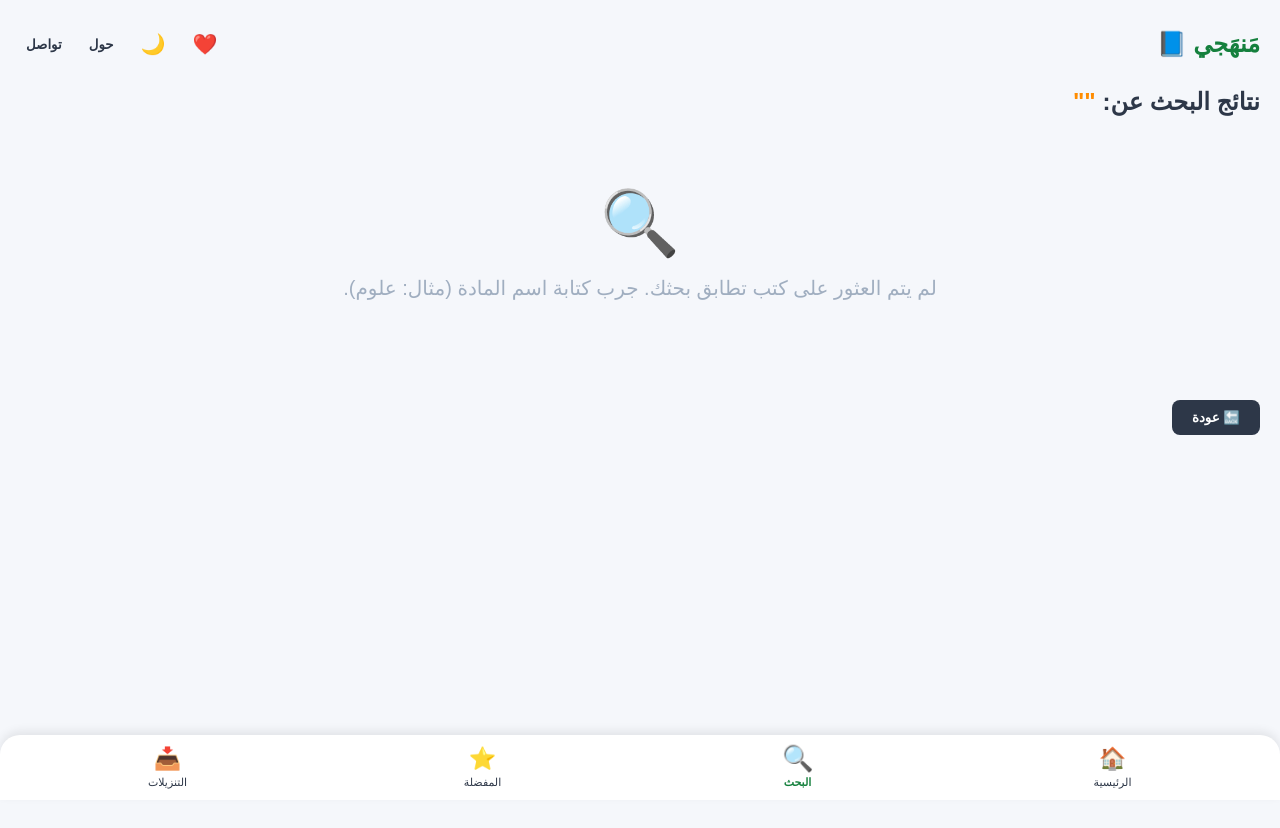
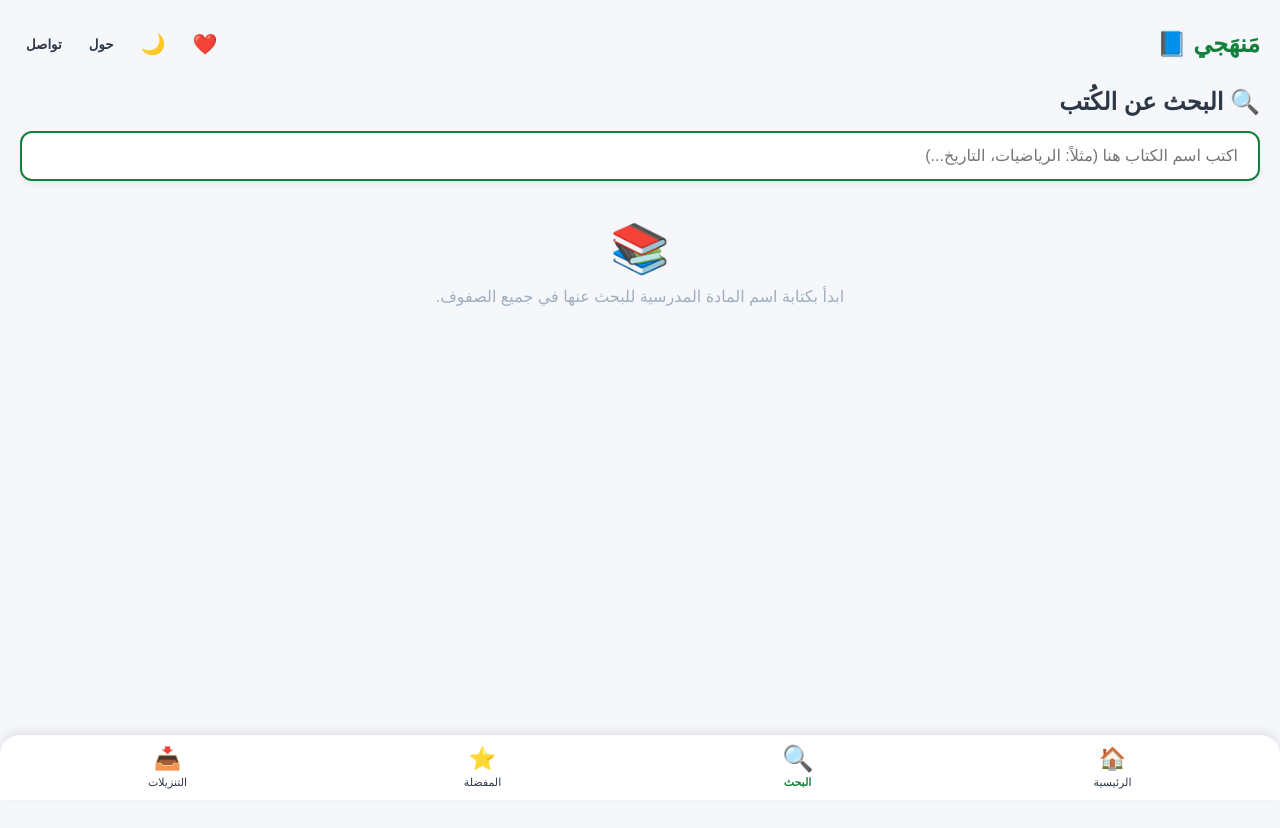
Before and after one commit to rabeethwabah-boop/manhaji-app, a React (Vite) app: page /search in a window 1280 px wide. Shown: the top 828 px of the page. Built offline with nearby package versions, Linux system fonts and the light colour scheme.

Commit message:
إصلاح عطل البحث، إزالة الزر العائم، وحل مشكلة قارئ الأوفلاين والتكبير

```diff
--- a/src/pages/Books.jsx
+++ b/src/pages/Books.jsx
@@ -1,15 +1,13 @@
 // src/pages/Books.jsx
 import React from 'react';
-import { useParams, useNavigate } from 'react-router-dom';
+import { useParams } from 'react-router-dom';
 import booksData from '../booksData_Complete.json';
 import { sortBooksBySubject } from '../utils/helpers';
 import BookCard from '../components/BookCard';
 
 const Books = () => {
   const { stage, grade } = useParams();
-  const navigate = useNavigate();
 
-  // 🛡️ دالة محمية لجلب الكتب بأمان تام ضد انهيار الشاشة البيضاء
   const getAvailableBooks = () => {
     try {
       const books = booksData[stage]?.[grade];
@@ -24,7 +22,7 @@ const Books = () => {
   const availableBooks = getAvailableBooks();
 
   return (
-    <div style={{ paddingBottom: '80px', position: 'relative' }}>
+    <div style={{ paddingBottom: '30px', position: 'relative' }}>
       <h2 style={{ marginBottom: '20px', color: 'var(--text-darkGray)', transition: 'color 0.3s' }}>
         كتب {grade} ({stage}):
       </h2>
@@ -38,34 +36,6 @@ const Books = () => {
           ))}
         </div>
       )}
-
-      {/* 🚀 الزر العائم (المنبثق) في الجهة اليمنى */}
-      <button
-        onClick={() => navigate(`/stage/${stage}`)}
-        style={{
-          position: 'fixed',
-          bottom: '30px',
-          right: '30px', /* 👈 نقلناه لليمين كما طلبت */
-          zIndex: 1000,
-          padding: '12px 25px',
-          backgroundColor: 'var(--text-darkGray)',
-          color: 'var(--bg-white)',
-          border: 'none',
-          borderRadius: '30px',
-          cursor: 'pointer',
-          fontWeight: 'bold',
-          fontSize: '16px',
-          boxShadow: '0 10px 20px rgba(0,0,0,0.2)',
-          display: 'flex',
-          alignItems: 'center',
-          gap: '8px',
-          transition: 'background-color 0.3s, color 0.3s, transform 0.2s'
-        }}
-        onMouseEnter={(e) => e.currentTarget.style.transform = 'scale(1.05)'}
-        onMouseLeave={(e) => e.currentTarget.style.transform = 'scale(1)'}
-      >
-        <span>🔙</span> عودة للصفوف
-      </button>
     </div>
   );
 };
--- a/src/pages/Downloads.jsx
+++ b/src/pages/Downloads.jsx
@@ -8,7 +8,6 @@ const Downloads = () => {
   const navigate = useNavigate();
 
   useEffect(() => {
-    // جلب قائمة الكتب المحملة من الذاكرة المحلية
     const saved = JSON.parse(localStorage.getItem('manhaji_downloads') || '[]');
     setDownloadedBooks(saved);
   }, []);
@@ -17,7 +16,6 @@ const Downloads = () => {
     const confirmDelete = window.confirm("هل أنت متأكد أنك تريد حذف هذا الكتاب من جهازك لتوفير المساحة؟");
     if (!confirmDelete) return;
 
-    // 1. حذف الكتاب (PDF) من الذاكرة المخفية (Cache)
     const downloadUrl = `https://drive.google.com/uc?export=download&id=${bookId}`;
     try {
       const cache = await caches.open('manhaji-v1');
@@ -26,10 +24,16 @@ const Downloads = () => {
       console.error("خطأ في حذف الكاش", e);
     }
 
-    // 2. حذفه من القائمة المعروضة
     const updatedBooks = downloadedBooks.filter(b => b.id !== bookId);
     localStorage.setItem('manhaji_downloads', JSON.stringify(updatedBooks));
     setDownloadedBooks(updatedBooks);
+  };
+
+  // دالة فتح ملف الأوفلاين عبر الاستدعاء المباشر للنظام لتجنب انهيار الـ Iframe والتحكم الكامل بالتكبير
+  const openOfflineBook = (bookId) => {
+    const downloadUrl = `https://drive.google.com/uc?export=download&id=${bookId}`;
+    // توجيه النظام لفتح الرابط المباشر للملف، مما يجعل الجوال يفتح قارئه الأصلي الحصين من غوغل أو أدوبي
+    window.open(downloadUrl, '_blank');
   };
 
   return (
@@ -56,20 +60,22 @@ const Downloads = () => {
       ) : (
         <div style={{ display: 'flex', flexDirection: 'column', gap: '15px' }}>
           {downloadedBooks.map(book => (
-            <div key={book.id} style={{ display: 'flex', backgroundColor: 'var(--bg-white)', padding: '12px', borderRadius: '16px', boxShadow: '0 4px 6px -1px rgba(0,0,0,0.05)', alignItems: 'center', gap: '15px', transition: 'transform 0.2s' }}>
+            <div key={book.id} style={{ display: 'flex', backgroundColor: 'var(--bg-white)', padding: '12px', borderRadius: '16px', boxShadow: '0 4px 6px -1px rgba(0,0,0,0.05)', alignItems: 'center', gap: '15px' }}>
               <img src={getBookCoverPath(book)} alt={cleanBookName(book.name)} style={{ width: '65px', height: '90px', objectFit: 'cover', borderRadius: '8px', boxShadow: '0 2px 4px rgba(0,0,0,0.1)' }} />
 
               <div style={{ flex: 1 }}>
                 <h4 style={{ margin: '0 0 8px 0', fontSize: '15px', color: 'var(--text-darkGray)', lineHeight: '1.4' }}>{cleanBookName(book.name)}</h4>
-                <button onClick={() => navigate(`/read/${book.id}`, { state: { bookName: book.name } })} style={{ padding: '6px 15px', backgroundColor: '#166534', color: 'white', border: 'none', borderRadius: '6px', fontSize: '12px', cursor: 'pointer', fontWeight: 'bold', display: 'flex', alignItems: 'center', gap: '5px' }}>
-                  <span>👁️</span> قراءة الأوفلاين
+                <button
+                  onClick={() => openOfflineBook(book.id)}
+                  style={{ padding: '8px 15px', backgroundColor: '#166534', color: 'white', border: 'none', borderRadius: '6px', fontSize: '12px', cursor: 'pointer', fontWeight: 'bold', display: 'flex', alignItems: 'center', gap: '5px' }}
+                >
+                  <span>📖</span> قراءة الأوفلاين (مُكبّر أصلي)
                 </button>
               </div>
 
               <button
                 onClick={() => handleDelete(book.id)}
-                style={{ width: '40px', height: '40px', backgroundColor: '#fee2e2', color: '#ef4444', border: 'none', borderRadius: '10px', cursor: 'pointer', display: 'flex', alignItems: 'center', justifyContent: 'center', fontSize: '18px', transition: 'background-color 0.2s' }}
-                title="حذف لتوفير المساحة"
+                style={{ width: '40px', height: '40px', backgroundColor: '#fee2e2', color: '#ef4444', border: 'none', borderRadius: '10px', cursor: 'pointer', display: 'flex', alignItems: 'center', justifyContent: 'center', fontSize: '18px' }}
               >
                 🗑️
               </button>
--- a/src/pages/Search.jsx
+++ b/src/pages/Search.jsx
@@ -1,64 +1,90 @@
 // src/pages/Search.jsx
-import React, { useState, useEffect } from 'react';
-import { useSearchParams, useNavigate } from 'react-router-dom';
-import { colors } from '../theme';
+import React, { useState } from 'react';
 import booksData from '../booksData_Complete.json';
 import BookCard from '../components/BookCard';
+import { cleanBookName } from '../utils/helpers';
 
 const Search = () => {
-  const [searchParams] = useSearchParams();
-  const query = searchParams.get('q') || ''; // التقاط كلمة البحث من الرابط
-  const navigate = useNavigate();
-  const [results, setResults] = useState([]);
+  const [searchQuery, setSearchQuery] = useState('');
 
-  useEffect(() => {
-    if (!query) {
-      setResults([]);
-      return;
-    }
+  const getFilteredBooks = () => {
+    if (!searchQuery.trim()) return [];
 
-    const allBooks = [];
-    const lowerQuery = query.toLowerCase();
+    const results = [];
+    const query = searchQuery.toLowerCase();
 
-    // خوارزمية ذكية لاستخراج جميع الكتب من كل المراحل والصفوف والبحث داخلها
-    Object.entries(booksData).forEach(([stage, grades]) => {
-      Object.entries(grades).forEach(([grade, books]) => {
-        books.forEach((book) => {
-          if (book.name.toLowerCase().includes(lowerQuery)) {
-            // ندمج بيانات الكتاب ونضيف إليها اسم المرحلة والصف ليعرف الطالب مصدره
-            allBooks.push({ ...book, stage, grade });
+    try {
+      Object.keys(booksData).forEach((stage) => {
+        Object.keys(booksData[stage]).forEach((grade) => {
+          const books = booksData[stage][grade];
+          if (Array.isArray(books)) {
+            books.forEach((book) => {
+              if (book?.name && book.name.toLowerCase().includes(query)) {
+                if (!results.some(r => r.id === book.id)) {
+                  results.push({ ...book, stage, grade });
+                }
+              }
+            });
           }
         });
       });
-    });
+    } catch (e) {
+      console.error("خطأ أثناء البحث:", e);
+    }
+    return results;
+  };
 
-    setResults(allBooks);
-  }, [query]);
+  const filteredBooks = getFilteredBooks();
 
   return (
-    <div>
-      <h2 style={{ marginBottom: '20px', color: colors.darkGray }}>
-        نتائج البحث عن: <span style={{ color: colors.orange }}>"{query}"</span>
-      </h2>
+    <div style={{ paddingBottom: '40px' }}>
+      <h2 style={{ color: 'var(--text-darkGray)', marginBottom: '15px' }}>🔍 البحث عن الكُتب</h2>
 
-      {results.length === 0 ? (
-        <div style={{ textAlign: 'center', padding: '50px 0' }}>
-          <span style={{ fontSize: '64px' }}>🔍</span>
-          <p style={{ color: '#a0aec0', fontSize: '20px', marginTop: '15px' }}>
-            لم يتم العثور على كتب تطابق بحثك. جرب كتابة اسم المادة (مثال: علوم).
-          </p>
+      {/* سطر البحث الاحترافي المضمون الظهور */}
+      <div style={{ marginBottom: '25px', width: '100%' }}>
+        <input
+          type="text"
+          placeholder="اكتب اسم الكتاب هنا (مثلاً: الرياضيات، التاريخ...)"
+          value={searchQuery}
+          onChange={(e) => setSearchQuery(e.target.value)}
+          style={{
+            width: '100%',
+            padding: '14px 20px',
+            fontSize: '16px',
+            borderRadius: '12px',
+            border: '2px solid #15803d',
+            backgroundColor: '#ffffff',
+            color: '#2d3748',
+            boxShadow: '0 4px 6px rgba(0,0,0,0.05)',
+            outline: 'none',
+            fontFamily: 'Cairo, sans-serif',
+            boxSizing: 'border-box'
+          }}
+        />
+      </div>
+
+      {searchQuery.trim() === '' ? (
+        <div style={{ textAlign: 'center', color: '#a0aec0', marginTop: '40px' }}>
+          <span style={{ fontSize: '48px' }}>📚</span>
+          <p style={{ marginTop: '10px' }}>ابدأ بكتابة اسم المادة المدرسية للبحث عنها في جميع الصفوف.</p>
+        </div>
+      ) : filteredBooks.length === 0 ? (
+        <div style={{ textAlign: 'center', color: '#a0aec0', marginTop: '40px' }}>
+          <span style={{ fontSize: '48px' }}>❌</span>
+          <p style={{ marginTop: '10px' }}>لم يتم العثور على كتب تطابق بحثك: "{searchQuery}"</p>
         </div>
       ) : (
-        <div style={{ display: 'grid', gridTemplateColumns: 'repeat(auto-fill, minmax(180px, 1fr))', gap: '16px' }}>
-          {results.map((book, index) => (
-            <BookCard key={index} book={book} selectedStage={book.stage} />
-          ))}
+        <div>
+          <p style={{ color: '#718096', marginBottom: '15px', fontSize: '14px' }}>
+            تم العثور على ({filteredBooks.length}) كتاب مطابِق:
+          </p>
+          <div style={{ display: 'grid', gridTemplateColumns: 'repeat(auto-fill, minmax(145px, 1fr))', gap: '15px' }}>
+            {filteredBooks.map((book, index) => (
+              <BookCard key={book.id || index} book={book} selectedStage={book.stage} />
+            ))}
+          </div>
         </div>
       )}
-
-      <button onClick={() => navigate(-1)} style={{ marginTop: '30px', padding: '10px 20px', backgroundColor: colors.darkGray, color: colors.white, border: 'none', borderRadius: '8px', cursor: 'pointer', fontWeight: 'bold' }}>
-        🔙 عودة
-      </button>
     </div>
   );
 };
```
